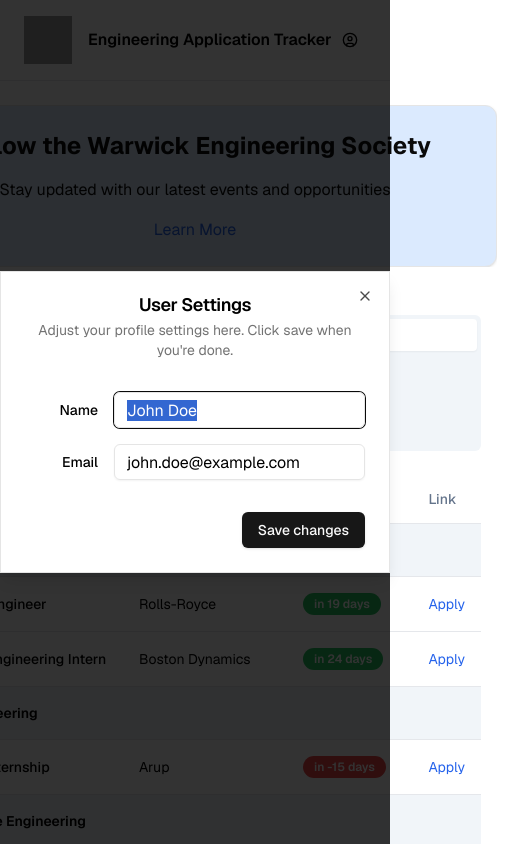
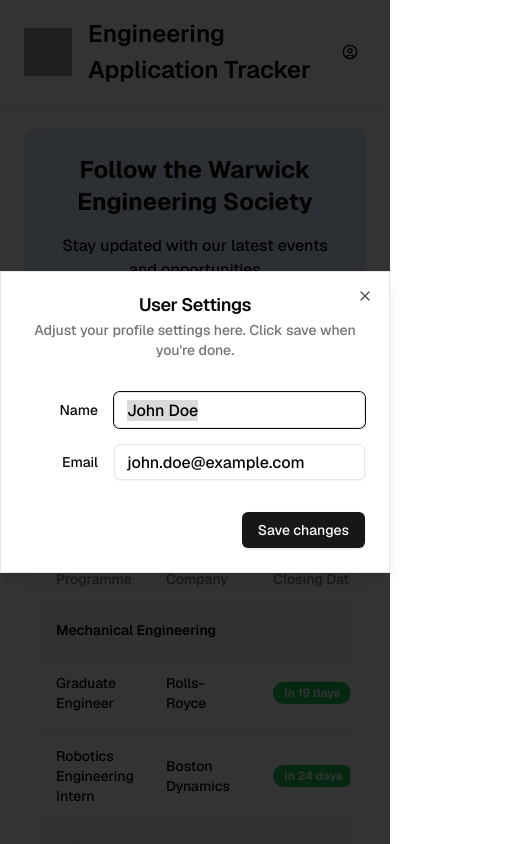
Before and after one commit to engsoc-tech/engsoc-tracker, a Next.js app in the folder engsoc-tracker-app/: page /tracker in a window 390 px wide. Both pictures are taken after a click on the button 350 px from the left and 40 px from the top of the page. Shown: the top 844 px of the page, 521 px wide, since content can reach past the window. Built offline with nearby package versions, Linux system fonts and the light colour scheme; grey boxes are pictures that could not be loaded.

Commit message:
is responsive

```diff
--- a/engsoc-tracker-app/src/app/globals.css
+++ b/engsoc-tracker-app/src/app/globals.css
@@ -2,81 +2,135 @@
 @tailwind components;
 @tailwind utilities;
 
+
+h1 {
+  font-weight:bold;
+  font-size: 4.375rem;
+  /* color:#FFFFFF */
+}
+h2{
+  font-weight:bold;
+  font-size:1.5rem;
+  /* color:#FFFFFF */
+}
+h3{
+  font-weight:bold;
+  font-size:1.125rem;
+  /* color:#FFFFFF */
+}
+* {
+  /* font-size: 1.125rem; */
+  font-weight: 500;
+}
+html, body {
+  height:100%;
+  overflow-x: hidden;
+}
+::selection {
+  background-color: #dadada;
+  color: #000;
+}
+
 @layer base {
   :root {
-    --background: 0 0% 100%;
-    --foreground: 222.2 84% 4.9%;
+    --background:0 0% 100%;
+    --foreground:240 10% 3.9%;
 
-    --muted: 210 40% 96.1%;
-    --muted-foreground: 215.4 16.3% 46.9%;
+    --muted:240 4.8% 95.9%;
+    --muted-foreground:240 3.8% 46.1%;
 
-    --popover: 0 0% 100%;
-    --popover-foreground: 222.2 84% 4.9%;
+    --popover:0 0% 100%;
+    --popover-foreground:240 10% 3.9%;
 
-    --card: 0 0% 100%;
-    --card-foreground: 222.2 84% 4.9%;
+    --card:0 0% 100%;
+    --card-foreground:240 10% 3.9%;
 
-    --border: 214.3 31.8% 91.4%;
-    --input: 214.3 31.8% 91.4%;
+    --border:240 5.9% 90%;
+    --input:240 5.9% 90%;
 
-    --primary: 222.2 47.4% 11.2%;
-    --primary-foreground: 210 40% 98%;
+    --primary:240 5.9% 10%;
+    --primary-foreground:0 0% 98%;
 
-    --secondary: 210 40% 96.1%;
-    --secondary-foreground: 222.2 47.4% 11.2%;
+    --secondary:240 4.8% 95.9%;
+    --secondary-foreground:240 5.9% 10%;
 
-    --accent: 210 40% 96.1%;
-    --accent-foreground: 222.2 47.4% 11.2%;
+    --accent:240 4.8% 95.9%;
+    --accent-foreground:240 5.9% 10%;
 
-    --destructive: 0 84.2% 60.2%;
-    --destructive-foreground: 210 40% 98%;
+    --destructive:0 84.2% 60.2%;
+    --destructive-foreground:0 0% 98%;
 
-    --ring: 215 20.2% 65.1%;
+    --ring:240 10% 3.9%;
 
-    --radius: 0.5rem;
+    --radius:0.5rem;
+
+    --chart-1:12 76% 61%;
+
+    --chart-2:173 58% 39%;
+
+    --chart-3:197 37% 24%;
+
+    --chart-4:43 74% 66%;
+
+    --chart-5:27 87% 67%;
   }
 
   .dark {
-    --background: 222.2 84% 4.9%;
-    --foreground: 210 40% 98%;
+    --background:240 10% 3.9%;
+    --foreground:0 0% 98%;
 
-    --muted: 217.2 32.6% 17.5%;
-    --muted-foreground: 215 20.2% 65.1%;
+    --muted:240 3.7% 15.9%;
+    --muted-foreground:240 5% 64.9%;
 
-    --popover: 222.2 84% 4.9%;
-    --popover-foreground: 210 40% 98%;
+    --popover:240 10% 3.9%;
+    --popover-foreground:0 0% 98%;
 
-    --card: 222.2 84% 4.9%;
-    --card-foreground: 210 40% 98%;
+    --card:240 10% 3.9%;
+    --card-foreground:0 0% 98%;
 
-    --border: 217.2 32.6% 17.5%;
-    --input: 217.2 32.6% 17.5%;
+    --border:240 3.7% 15.9%;
+    --input:240 3.7% 15.9%;
 
-    --primary: 210 40% 98%;
-    --primary-foreground: 222.2 47.4% 11.2%;
+    --primary:0 0% 98%;
+    --primary-foreground:240 5.9% 10%;
 
-    --secondary: 217.2 32.6% 17.5%;
-    --secondary-foreground: 210 40% 98%;
+    --secondary:240 3.7% 15.9%;
+    --secondary-foreground:0 0% 98%;
 
-    --accent: 217.2 32.6% 17.5%;
-    --accent-foreground: 210 40% 98%;
+    --accent:240 3.7% 15.9%;
+    --accent-foreground:0 0% 98%;
 
-    --destructive: 0 62.8% 30.6%;
-    --destructive-foreground: 0 85.7% 97.3%;
+    --destructive:0 62.8% 30.6%;
+    --destructive-foreground:0 0% 98%;
 
-    --ring: 217.2 32.6% 17.5%;
+    --ring:240 4.9% 83.9%;
+
+    --chart-1:220 70% 50%;
+
+    --chart-2:160 60% 45%;
+
+    --chart-3:30 80% 55%;
+
+    --chart-4:280 65% 60%;
+
+    --chart-5:340 75% 55%;
   }
 }
 
+@layer base {
+  /* * {
+    @apply border-border;
+  } */
+  body {
+    @apply bg-background text-foreground;
+  }
+}
 
-/* Embla Carousel Styles */
-.embla {
-  overflow: hidden;
+@layer base {
+  * {
+    @apply border-border;
+  }
+  body {
+    @apply bg-background text-foreground;
+  }
 }
-.embla__container {
-  display: flex;
-}
-.embla__slide {
-  flex: 0 0 100%;
-  min-width: 0;
-}
--- a/engsoc-tracker-app/src/app/layout.tsx
+++ b/engsoc-tracker-app/src/app/layout.tsx
@@ -18,7 +18,7 @@
     <html lang="en">
       <body className={mainFont.className}>
         <Navbar />
-        <div className="flex min-h-screen flex-col items-center">
+        <div className="flex min-h-screen flex-col">
           <main className="flex-1">
             {children}
           </main>
--- a/engsoc-tracker-app/src/components/ui/Navbar.tsx
+++ b/engsoc-tracker-app/src/components/ui/Navbar.tsx
@@ -14,7 +14,7 @@
                     height={48}
                     className="h-12 w-12"
                 />
-                <h1 className="font-semibold">Engineering Application Tracker</h1>
+                <h2 className="font-semibold">Engineering Application Tracker</h2>
             </div>
             <SettingsModal />
         </header>
--- a/engsoc-tracker-app/src/lib/utils.ts
+++ b/engsoc-tracker-app/src/lib/utils.ts
@@ -1,5 +1,5 @@
-import { formatDistanceToNowStrict, parseISO, addDays, format, differenceInDays } from 'date-fns'
 import { clsx, type ClassValue } from "clsx"
+import { differenceInDays, format, parseISO } from "date-fns";
 import { twMerge } from "tailwind-merge"
 
 export function cn(...inputs: ClassValue[]) {
@@ -7,7 +7,8 @@
 }
 
 export const formatDate = (date: string) => {
-    const today = new Date()
+  const today = new Date();
+
   const parsedDate = parseISO(date)
   const daysFromNow = differenceInDays(parsedDate, today)
 
--- a/engsoc-tracker-app/tailwind.config.js
+++ b/engsoc-tracker-app/tailwind.config.js
@@ -15,39 +15,46 @@
   theme: {
   	extend: {
   		colors: {
-        border: "hsl(var(--border))",
-        input: "hsl(var(--input))",
-        ring: "hsl(var(--ring))",
-        background: "hsl(var(--background))",
-        foreground: "hsl(var(--foreground))",
+  			border: 'hsl(var(--border))',
+  			input: 'hsl(var(--input))',
+  			ring: 'hsl(var(--ring))',
+  			background: 'hsl(var(--background))',
+  			foreground: 'hsl(var(--foreground))',
   			primary: {
-          DEFAULT: "hsl(var(--primary))",
-          foreground: "hsl(var(--primary-foreground))",
+  				DEFAULT: 'hsl(var(--primary))',
+  				foreground: 'hsl(var(--primary-foreground))'
   			},
   			secondary: {
-          DEFAULT: "hsl(var(--secondary))",
-          foreground: "hsl(var(--secondary-foreground))",
+  				DEFAULT: 'hsl(var(--secondary))',
+  				foreground: 'hsl(var(--secondary-foreground))'
   			},
   			destructive: {
-          DEFAULT: "hsl(var(--destructive))",
-          foreground: "hsl(var(--destructive-foreground))",
+  				DEFAULT: 'hsl(var(--destructive))',
+  				foreground: 'hsl(var(--destructive-foreground))'
   			},
   			muted: {
-          DEFAULT: "hsl(var(--muted))",
-          foreground: "hsl(var(--muted-foreground))",
+  				DEFAULT: 'hsl(var(--muted))',
+  				foreground: 'hsl(var(--muted-foreground))'
   			},
   			accent: {
-          DEFAULT: "hsl(var(--accent))",
-          foreground: "hsl(var(--accent-foreground))",
+  				DEFAULT: 'hsl(var(--accent))',
+  				foreground: 'hsl(var(--accent-foreground))'
   			},
   			popover: {
-          DEFAULT: "hsl(var(--popover))",
-          foreground: "hsl(var(--popover-foreground))",
+  				DEFAULT: 'hsl(var(--popover))',
+  				foreground: 'hsl(var(--popover-foreground))'
   			},
   			card: {
-          DEFAULT: "hsl(var(--card))",
-          foreground: "hsl(var(--card-foreground))",
+  				DEFAULT: 'hsl(var(--card))',
+  				foreground: 'hsl(var(--card-foreground))'
   			},
+  			chart: {
+  				'1': 'hsl(var(--chart-1))',
+  				'2': 'hsl(var(--chart-2))',
+  				'3': 'hsl(var(--chart-3))',
+  				'4': 'hsl(var(--chart-4))',
+  				'5': 'hsl(var(--chart-5))'
+  			}
   		},
   		borderRadius: {
   			lg: 'var(--radius)',
@@ -55,26 +62,33 @@
   			sm: 'calc(var(--radius) - 4px)'
   		},
   		boxShadow: {
-        input: `0px 2px 3px -1px rgba(0,0,0,0.1), 0px 1px 0px 0px rgba(25,28,33,0.02), 0px 0px 0px 1px rgba(25,28,33,0.08)`,
+  			input: '`0px 2px 3px -1px rgba(0,0,0,0.1), 0px 1px 0px 0px rgba(25,28,33,0.02), 0px 0px 0px 1px rgba(25,28,33,0.08)`'
   		},
   		animation: {
-        grid: "grid 15s linear infinite",
-        "shine": "shine 8s ease-in-out infinite",
+  			grid: 'grid 15s linear infinite',
+  			'shine': 'shine 8s ease-in-out infinite'
   		},
-
   		keyframes: {
   			grid: {
-          "0%": { transform: "translateY(-50%)" },
-          "100%": { transform: "translateY(0)" },
+  				'0%': {
+  					transform: 'translateY(-50%)'
   				},
-        "shine": {
-          from: { backgroundPosition: '200% 0' },
-          to: { backgroundPosition: '-200% 0' },
+  				'100%': {
+  					transform: 'translateY(0)'
+  				}
   			},
+  			'shine': {
+  				from: {
+  					backgroundPosition: '200% 0'
   				},
+  				to: {
+  					backgroundPosition: '-200% 0'
+  				}
+  			}
+  		}
+  	}
   },
-  },
-  plugins: [addVariablesForColors],
+  plugins: [addVariablesForColors, require("tailwindcss-animate")],
 }
 function addVariablesForColors({ addBase, theme }) {
   let allColors = flattenColorPalette(theme("colors"));
```
Also changed, not shown: engsoc-tracker-app/components.json. Lines whose indentation alone changed are shown as unchanged.
